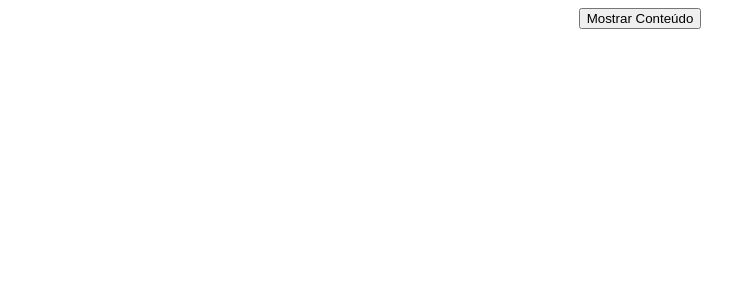
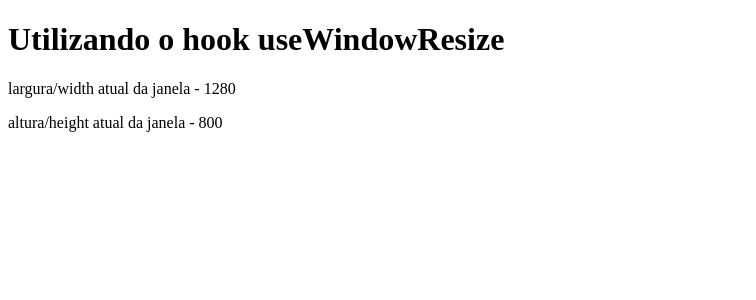
Before and after one commit to brunocosta1995/frontend-portfolio, a React (Create React App) app: page / in a window 1280 px wide. Shown: the top 300 px of the page, without its empty margins (0-756 px from the left). Built offline with nearby package versions, Linux system fonts and the light colour scheme.

Commit message:
Componente Widow Resize Finalizado

```diff
--- a/src/App.jsx
+++ b/src/App.jsx
@@ -18,6 +18,7 @@ import FeatureFlagGlobalSate from "./Componentes/Feature-flag/context";
 import FeatureFlags from "./Componentes/Feature-flag";
 import CustomFetchHook from "./Componentes/Use-fetch/test";
 import OutsideClick from "./Componentes/Outside-click/test";
+import WindowResize from "./Componentes/Windows-resize/test";
 
 export default function App() {
   return (
@@ -81,7 +82,11 @@ export default function App() {
       {/* <CustomFetchHook/> */}
 
       {/* Componente de Clicar Fora Outside Click */}
-      <OutsideClick/>
+      {/* <OutsideClick/> */}
+
+      {/* Componente Window Resize */}
+      <WindowResize/>
+
 
     </div>
   );
--- /dev/null
+++ b/src/Componentes/Windows-resize/index.jsx
@@ -0,0 +1,28 @@
+import { useEffect, useLayoutEffect } from "react";
+import { useState } from "react";
+
+export default function useWindowResize() {
+  const [windowSize, setWindowSize] = useState({
+    width: 0,
+    height: 0,
+  });
+
+  function handleResize() {
+    setWindowSize({
+      width: window.innerWidth,
+      height: window.innerHeight,
+    });
+  }
+
+  useEffect(() => {
+    handleResize();
+
+    window.addEventListener("resize", handleResize);
+
+    return () => {
+      window.removeEventListener("resize", handleResize);
+    };
+  }, []);
+
+  return windowSize;
+}
--- /dev/null
+++ b/src/Componentes/Windows-resize/test.jsx
@@ -0,0 +1,14 @@
+import useWindowResize from ".";
+
+export default function WindowResize() {
+  const windowSize = useWindowResize();
+  const { width, height } = windowSize;
+
+  return (
+    <div>
+      <h1>Utilizando o hook useWindowResize</h1>
+        <p>largura/width atual da janela - {width}</p>
+        <p>altura/height atual da janela - {height}</p>
+    </div>
+  );
+}
```
